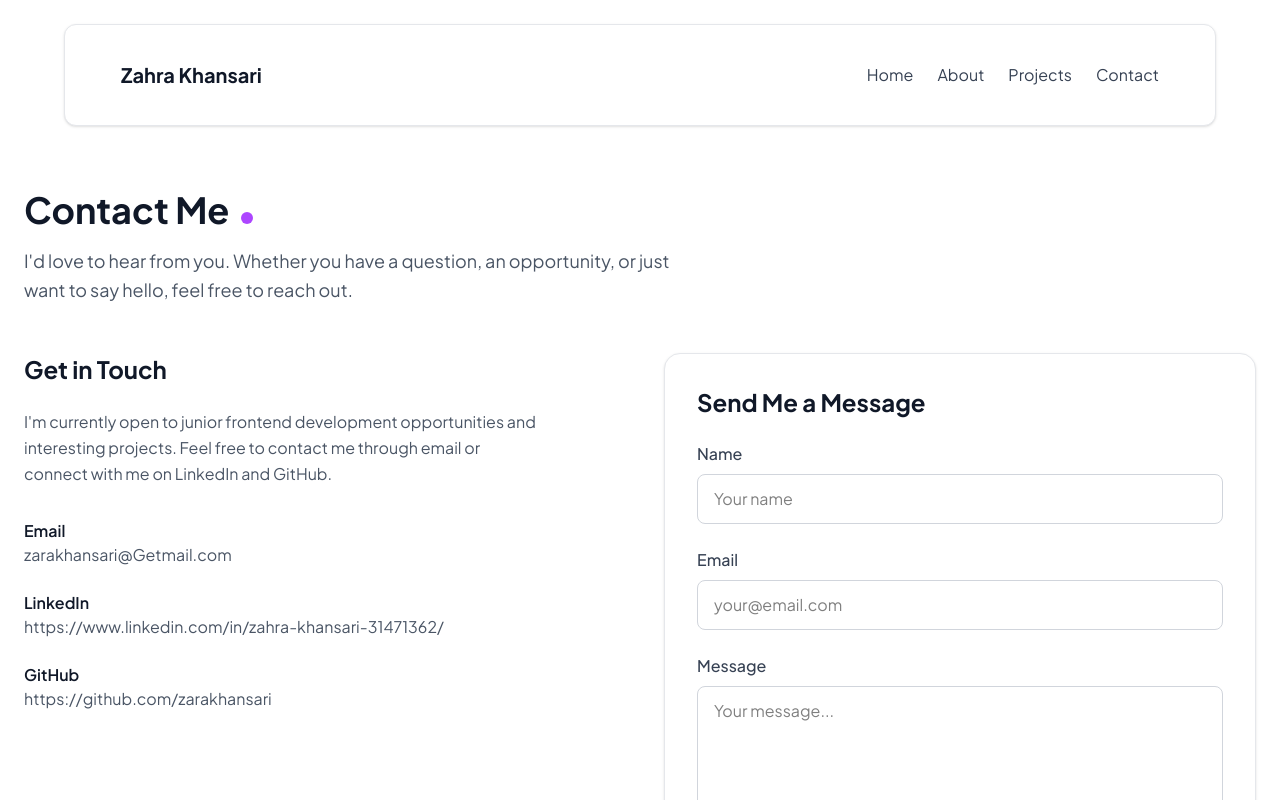
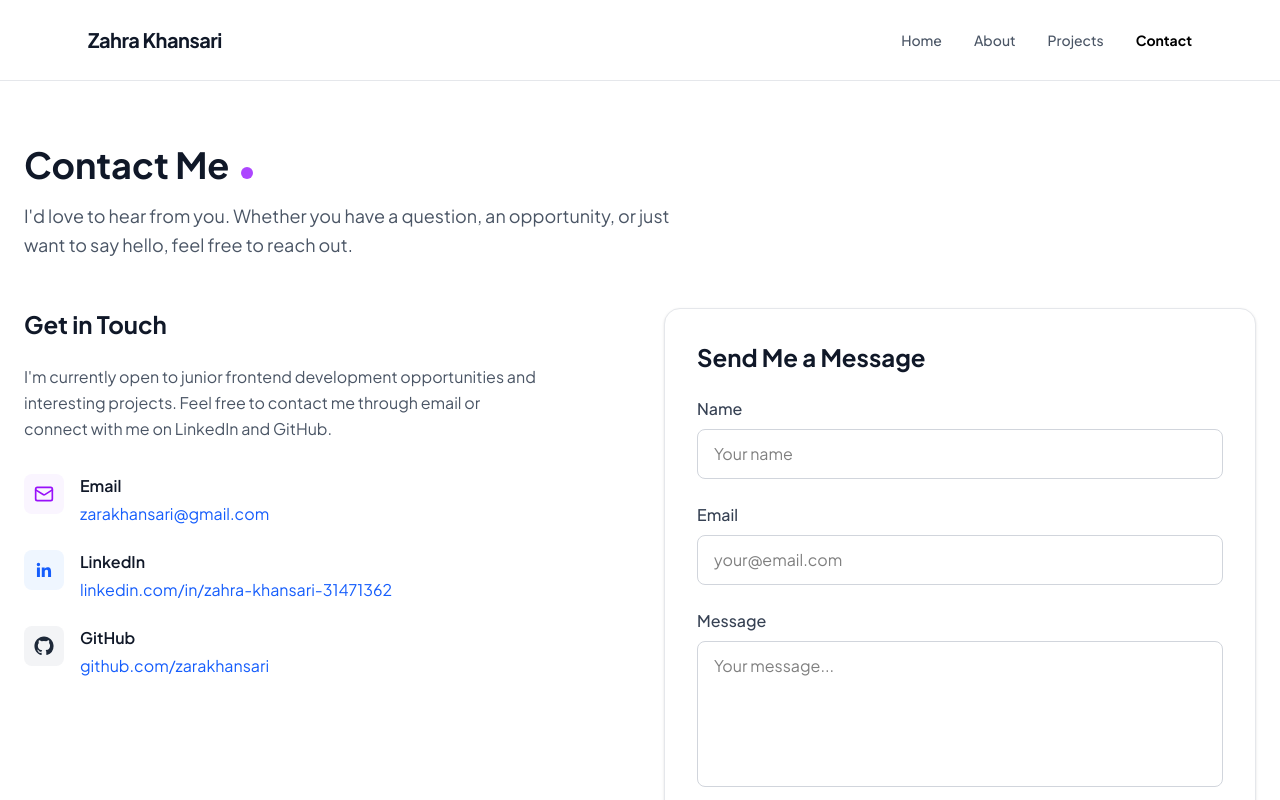
Before and after one commit to zarakhansari/zara_portfo, a React (Vite) app: page /contact in a window 1280 px wide. Shown: the top 800 px of the page. Built offline with nearby package versions, Linux system fonts and the light colour scheme.

Commit message:
refactor: modernize navigation components, update contact section design, and add Vercel routing configuration.

```diff
--- a/src/App.tsx
+++ b/src/App.tsx
@@ -6,7 +6,7 @@ import About from './pages/About'
 import { Route, Routes } from 'react-router-dom'
 import Contact from './pages/Contact'
 import Footer from './components/Footer'
-import Projects from './pages/Projects'
+import ProjectsPage from './pages/ProjectsPage'
 
 
 function App() {
@@ -18,7 +18,7 @@ function App() {
       <Route path="/" element={<Home />} />
       <Route path="/about" element={<About />} />
       <Route path="/contact" element={<Contact />} />
-      <Route path="/projects" element={<Projects />} />
+      <Route path="/projects" element={<ProjectsPage />} />
     </Routes>
     <Footer />
 
--- a/src/components/Navbar.tsx
+++ b/src/components/Navbar.tsx
@@ -1,30 +1,71 @@
-import { Link } from "react-router-dom";
-
-
+import { Link, NavLink } from "react-router-dom";
 
 function Navbar() {
-    return (<nav className='mx-auto mt-6 max-w-6xl rounded-xl border border-gray-200 bg-white px-8 py-5 shadow-sm' >
-        <div className="mx-auto flex max-w-6xl items-center justify-between px-6 py-4">
+    return (
+        <header className="border-b border-gray-200 bg-white">
+            <nav className="mx-auto flex h-20 max-w-6xl items-center justify-between px-6">
 
+                {/* Name */}
+                <Link
+                    to="/"
+                    className="text-xl font-bold tracking-tight text-gray-900"
+                >
+                    Zahra Khansari
+                </Link>
 
-            {/* name section */}
-            <Link to="/">
-                <p className="text-xl font-bold text-gray-900 transition hover:text-blue-600">Zahra Khansari </p>
-            </Link>
-            {/* menu items */}
-            <div className="flex gap-6 ">
-                <Link to="/"
-                    className="text-gray-700 transition hover:text-black">Home</Link>
-                <Link to="/About"
-                    className="text-gray-700 transition hover:text-black">About</Link>
-                <Link to="/Projects"
-                    className="text-gray-700 transition hover:text-black">Projects</Link>
-                <Link to="/contact" className="text-gray-700 transition hover:text-black">Contact</Link>
-            </div>
-        </div>
+                {/* Navigation */}
+                <div className="flex items-center gap-8">
+                    <NavLink
+                        to="/"
+                        className={({ isActive }) =>
+                            `text-sm transition ${isActive
+                                ? "font-bold text-black"
+                                : "font-medium text-gray-600 hover:text-black"
+                            }`
+                        }
+                    >
+                        Home
+                    </NavLink>
 
-    </nav>
+                    <NavLink
+                        to="/About"
+                        className={({ isActive }) =>
+                            `text-sm transition ${isActive
+                                ? "font-bold text-black"
+                                : "font-medium text-gray-600 hover:text-black"
+                            }`
+                        }
+                    >
+                        About
+                    </NavLink>
 
+                    <NavLink
+                        to="/Projects"
+                        className={({ isActive }) =>
+                            `text-sm transition ${isActive
+                                ? "font-bold text-black"
+                                : "font-medium text-gray-600 hover:text-black"
+                            }`
+                        }
+                    >
+                        Projects
+                    </NavLink>
+
+                    <NavLink
+                        to="/contact"
+                        className={({ isActive }) =>
+                            `text-sm transition ${isActive
+                                ? "font-bold text-black"
+                                : "font-medium text-gray-600 hover:text-black"
+                            }`
+                        }
+                    >
+                        Contact
+                    </NavLink>
+                </div>
+            </nav>
+        </header>
     );
 }
+
 export default Navbar;
--- a/src/pages/Contact.tsx
+++ b/src/pages/Contact.tsx
@@ -1,7 +1,6 @@
 const Contact = () => {
     return (
         <main className="mx-auto max-w-7xl px-6 py-16">
-
             {/* Header */}
             <section className="mb-12">
                 <h1 className="mb-4 text-4xl font-bold text-gray-900">
@@ -33,49 +32,64 @@ const Contact = () => {
                     <div className="space-y-6">
 
                         {/* Email */}
-                        <div>
-                            <h3 className="font-semibold text-gray-900">
-                                Email
-                            </h3>
+                        <div className="flex items-start gap-4"> <div className="flex h-10 w-10 shrink-0 items-center justify-center rounded-lg bg-purple-50"> <svg className="h-5 w-5 text-purple-600" viewBox="0 0 24 24" fill="none" stroke="currentColor" strokeWidth="2" strokeLinecap="round" strokeLinejoin="round" aria-hidden="true" > <rect width="20" height="16" x="2" y="4" rx="2" /> <path d="m22 7-8.97 5.7a1.99 1.99 0 0 1-2.06 0L2 7" /> </svg> </div> <div> <h3 className="mb-1 font-semibold text-gray-900"> Email </h3> <a href="mailto:zarakhansari@gmail.com" className="text-blue-600 transition hover:text-blue-800 hover:underline" > zarakhansari@gmail.com </a> </div> </div>
 
-                            <a
-                                href="mailto:your@email.com"
-                                className="text-gray-600 transition hover:text-purple-600"
+                        {/* LinkedIn */}
+                        <div className="flex items-start gap-4">
+                            <div className="flex h-10 w-10 shrink-0 items-center justify-center rounded-lg bg-blue-50">
+                                <svg
+                                    className="h-5 w-5 text-blue-600"
+                                    viewBox="0 0 24 24"
+                                    fill="currentColor"
+                                    aria-hidden="true"
                                 >
-                                zarakhansari@Getmail.com
-                            </a>
+                                    <path d="M20.45 20.45h-3.56v-5.57c0-1.33-.03-3.04-1.85-3.04-1.85 0-2.14 1.45-2.14 2.95v5.66H9.34V9h3.42v1.56h.05c.48-.9 1.64-1.85 3.38-1.85 3.61 0 4.28 2.38 4.28 5.47v6.27zM5.32 7.43a2.06 2.06 0 1 1 0-4.12 2.06 2.06 0 0 1 0 4.12zM3.54 20.45h3.56V9H3.54v11.45z" />
+                                </svg>
                             </div>
 
-                        {/* LinkedIn */}
                             <div>
-                            <h3 className="font-semibold text-gray-900">
+                                <h3 className="mb-1 font-semibold text-gray-900">
                                     LinkedIn
                                 </h3>
 
                                 <a
-                                href="#"
+                                    href="https://www.linkedin.com/in/zahra-khansari-31471362/"
                                     target="_blank"
                                     rel="noopener noreferrer"
-                                className="text-gray-600 transition hover:text-purple-600"
+                                    className="text-blue-600 transition hover:text-blue-800 hover:underline"
                                 >
-                                https://www.linkedin.com/in/zahra-khansari-31471362/
+                                    linkedin.com/in/zahra-khansari-31471362
                                 </a>
+                            </div>
                         </div>
 
                         {/* GitHub */}
+                        <div className="flex items-start gap-4">
+                            <div className="flex h-10 w-10 shrink-0 items-center justify-center rounded-lg bg-gray-100">
+                                <svg
+                                    className="h-5 w-5 text-gray-800"
+                                    viewBox="0 0 24 24"
+                                    fill="currentColor"
+                                    aria-hidden="true"
+                                >
+                                    <path d="M12 .5C5.65.5.5 5.65.5 12c0 5.08 3.29 9.39 7.86 10.91.57.1.78-.25.78-.55v-2.13c-3.2.7-3.88-1.36-3.88-1.36-.52-1.33-1.28-1.68-1.28-1.68-1.04-.71.08-.7.08-.7 1.15.08 1.75 1.18 1.75 1.18 1.02 1.75 2.67 1.24 3.32.95.1-.74.4-1.24.72-1.53-2.55-.29-5.23-1.28-5.23-5.69 0-1.26.45-2.29 1.18-3.1-.12-.29-.51-1.47.11-3.06 0 0 .96-.31 3.15 1.18a10.9 10.9 0 0 1 5.74 0c2.19-1.49 3.15-1.18 3.15-1.18.62 1.59.23 2.77.11 3.06.73.81 1.18 1.84 1.18 3.1 0 4.42-2.69 5.39-5.25 5.68.41.35.77 1.04.77 2.1v3.11c0 .3.21.66.79.55A11.51 11.51 0 0 0 23.5 12C23.5 5.65 18.35.5 12 .5z" />
+                                </svg>
+                            </div>
+
                             <div>
-                            <h3 className="font-semibold text-gray-900">
+                                <h3 className="mb-1 font-semibold text-gray-900">
                                     GitHub
                                 </h3>
 
                                 <a
-                                href="#"
+                                    href="https://github.com/zarakhansari"
                                     target="_blank"
                                     rel="noopener noreferrer"
-                                className="text-gray-600 transition hover:text-purple-600"
+                                    className="text-blue-600 transition hover:text-blue-800 hover:underline"
                                 >
-                                https://github.com/zarakhansari
+                                    github.com/zarakhansari
                                 </a>
+                            </div>
                         </div>
 
                     </div>
@@ -88,7 +102,11 @@ const Contact = () => {
                         Send Me a Message
                     </h2>
 
-                    <form className="space-y-6">
+                    <form
+                        action="https://formspree.io/f/xvkoweqb"
+                        method="POST"
+                        className="space-y-6"
+                    >
 
                         {/* Name */}
                         <div>
@@ -101,8 +119,10 @@ const Contact = () => {
 
                             <input
                                 id="name"
+                                name="name"
                                 type="text"
                                 placeholder="Your name"
+                                required
                                 className="w-full rounded-lg border border-gray-300 px-4 py-3 outline-none transition focus:border-purple-500 focus:ring-2 focus:ring-purple-100"
                             />
                         </div>
@@ -118,8 +138,10 @@ const Contact = () => {
 
                             <input
                                 id="email"
+                                name="email"
                                 type="email"
                                 placeholder="your@email.com"
+                                required
                                 className="w-full rounded-lg border border-gray-300 px-4 py-3 outline-none transition focus:border-purple-500 focus:ring-2 focus:ring-purple-100"
                             />
                         </div>
@@ -135,8 +157,10 @@ const Contact = () => {
 
                             <textarea
                                 id="message"
+                                name="message"
                                 rows={5}
                                 placeholder="Your message..."
+                                required
                                 className="w-full resize-none rounded-lg border border-gray-300 px-4 py-3 outline-none transition focus:border-purple-500 focus:ring-2 focus:ring-purple-100"
                             />
                         </div>
@@ -151,9 +175,7 @@ const Contact = () => {
 
                     </form>
                 </div>
-
             </section>
-
         </main>
     );
 };
--- a/src/pages/Projects.tsx
+++ /dev/null
@@ -1,52 +0,0 @@
-const Projects = () => {
-    return (
-        <main className="min-h-screen px-6 py-20">
-            <div className="mx-auto max-w-6xl">
-                <h1 className="mb-12 text-4xl font-bold">
-                    My Projects
-                </h1>
-
-                <div className="grid gap-8 md:grid-cols-2 lg:grid-cols-3">
-
-                    {/* ZizoCouture */}
-                    <div className="overflow-hidden rounded-xl border bg-white shadow-md">
-
-                        {/* Project image */}
-                        <img
-                            src="/images/zizocouture.jpg"
-                            alt="ZizoCouture shop"
-                            className="h-56 w-full object-contain"
-                        />
-
-                        <div className="p-6">
-                            <h2 className="mb-3 text-2xl font-semibold">
-                                ZizoCouture
-                            </h2>
-
-                            <p className="mb-4 text-gray-600">
-                                A responsive fashion e-commerce website built with
-                                React, TypeScript and Tailwind CSS.
-                            </p>
-
-                            <p className="mb-6 text-sm text-gray-500">
-                                React · TypeScript · Tailwind CSS · React Router · Context API
-                            </p>
-
-                            <a
-                                href="https://zizocutoure.vercel.app/"
-                                target="_blank"
-                                rel="noopener noreferrer"
-                                className="inline-block rounded-lg bg-black px-5 py-2 text-white transition hover:bg-gray-800"
-                            >
-                                Visit Store
-                            </a>
-                        </div>
-                    </div>
-
-                </div>
-            </div>
-        </main>
-    );
-};
-
-export default Projects;
--- /dev/null
+++ b/src/pages/ProjectsPage.tsx
@@ -0,0 +1,26 @@
+import Projects from "../components/Projects";
+
+function ProjectsPage() {
+    return (
+        <main>
+            <section className="px-6 pt-20 text-center">
+                <p className="mb-3 text-sm font-medium uppercase tracking-widest text-gray-500">
+                    My Work
+                </p>
+
+                <h1 className="text-4xl font-bold text-gray-900 md:text-5xl">
+                    Projects
+                </h1>
+
+                <p className="mx-auto mt-5 max-w-2xl text-gray-600">
+                    Here are some of the projects I have built using modern
+                    frontend technologies.
+                </p>
+            </section>
+
+            <Projects />
+        </main>
+    );
+}
+
+export default ProjectsPage;
```
Also changed, not shown: vercel.json (added). Lines whose indentation alone changed are shown as unchanged.
